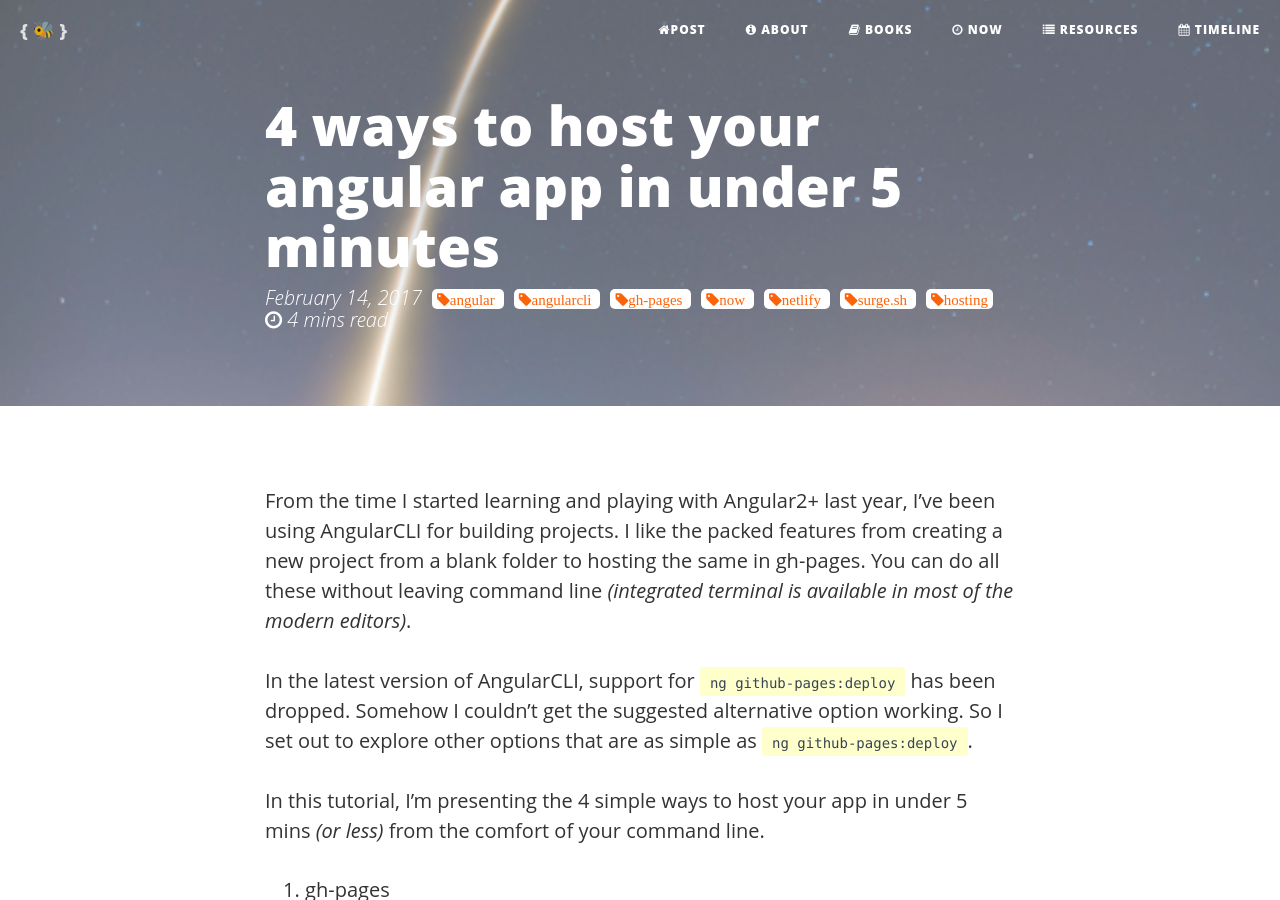
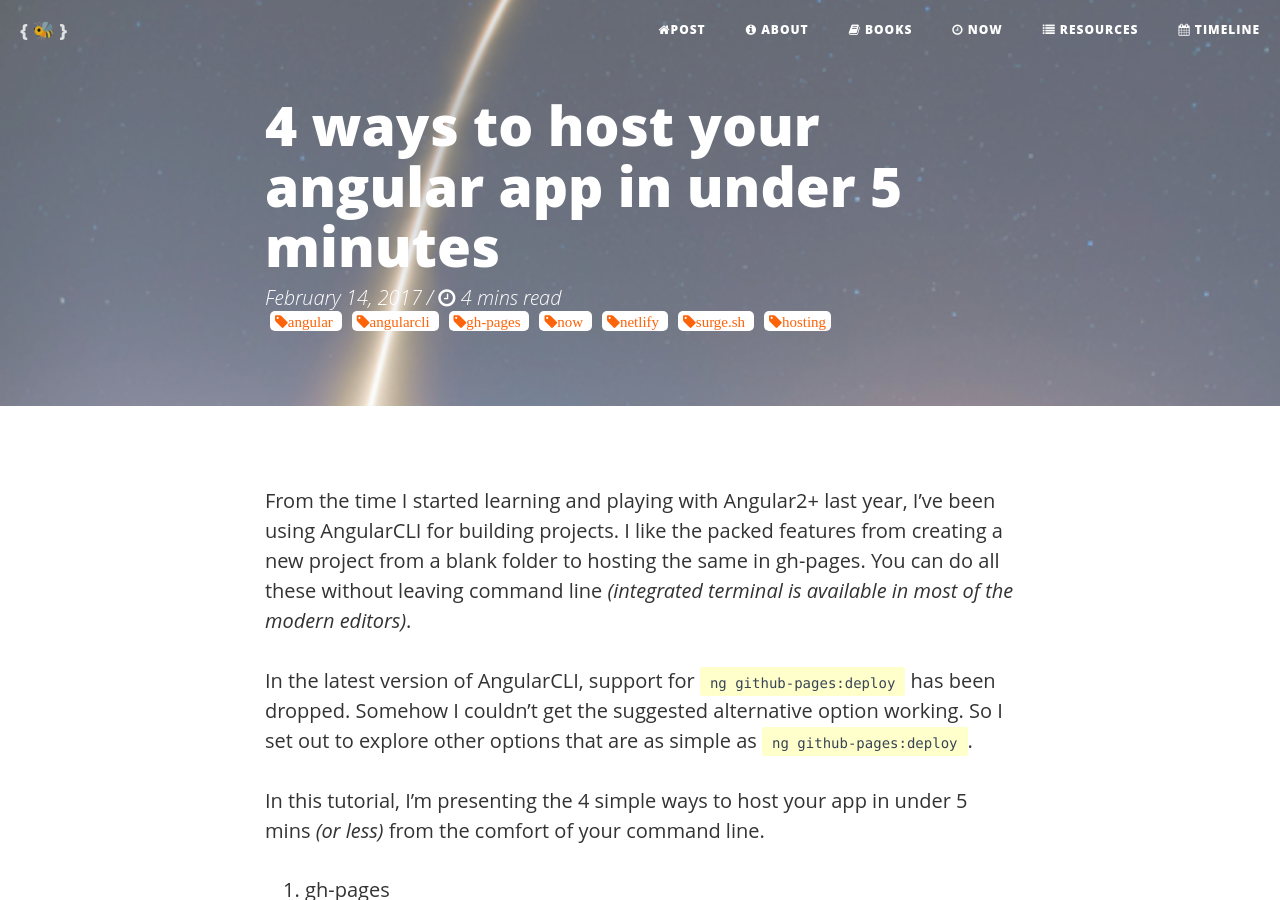
Before and after one commit to bhuvanarajamani/thecodebee, a Jekyll site: the page built from _posts/2017-02-14-4ways-to-host-angular-app-in-under-5-mins.md, in a window 1280 px wide and 900 px high. Built offline with Jekyll 4.4.1, drawn with Linux system fonts in a browser that asks for light colours; some web fonts are replaced; comment, search, counter and statistics services are not loaded; some of the changed text lies outside the part shown.

Commit message:
Update read time

```diff
--- a/_layouts/post.html
+++ b/_layouts/post.html
@@ -12,14 +12,15 @@ layout: default
                     <h2 class="subheading">{{ page.subtitle }}</h2>
                     {% endif %}
                     <span class="meta">
-                        {{ page.date | date: "%B %-d, %Y" }}
+                        {{ page.date | date: "%B %-d, %Y" }} / {% include reading_time.html %}
+                    </span>
+                    <span class="meta">
                         {% for tag in page.tags %}
-                            <span class="tag-mark">
-                                <i class="fa fa-tag" aria-hidden="true">{{ tag }}</i>
-                            </span>
+                        <span class="tag-mark">
+                            <i class="fa fa-tag" aria-hidden="true">{{ tag }}</i>
+                        </span>
                         {% endfor %}
                     </span>
-                    <span class="meta">{% include reading_time.html %}</span>
                 </div>
             </div>
         </div>
```
